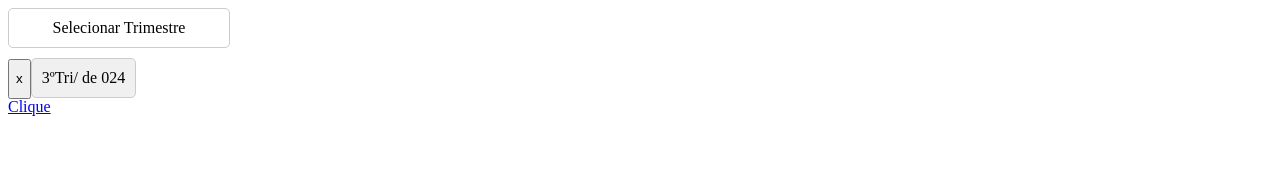
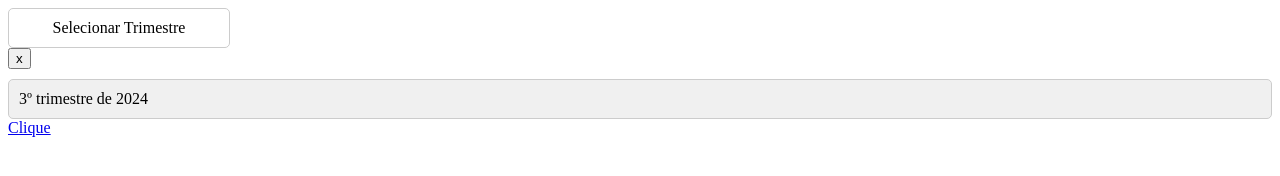
Before and after one commit to Diogo-Diass/Calendar-semestre, a plain HTML site: page trimestres.html in a window 1280 px wide. Drawn offline with Linux system fonts and the light colour scheme.

Commit message:
sort de datas

```diff
--- a/trimestres.html
+++ b/trimestres.html
@@ -99,19 +99,6 @@
             border: 1px solid #ccc;
             border-radius: 5px;
         }
-
-        #TrimestresSalvo{
-            display: flex;
-        }
-
-        #TrimestresSalvo div{
-            display: flex;
-            align-items: baseline;
-        }
-
-        .buttonDelete{
-            height: 80%;
-        }
     </style>
 </head>
 
@@ -120,8 +107,8 @@
     <div class="input-like-div" id="calendarInputTrimestre">Selecionar Trimestre
         <div class="dropdown" id="dropdownMenuTrimestre" style="display: none">
             <div class="year-navigation">
-                <svg xmlns="http://www.w3.org/2000/svg" id="anteriorTrimestre" width="16" height="16" fill="currentColor"
-                    class="bi bi-arrow-left-short" viewBox="0 0 16 16">
+                <svg xmlns="http://www.w3.org/2000/svg" id="anteriorTrimestre" width="16" height="16"
+                    fill="currentColor" class="bi bi-arrow-left-short" viewBox="0 0 16 16">
                     <path fill-rule="evenodd"
                         d="M12 8a.5.5 0 0 1-.5.5H5.707l2.147 2.146a.5.5 0 0 1-.708.708l-3-3a.5.5 0 0 1 0-.708l3-3a.5.5 0 1 1 .708.708L5.707 7.5H11.5a.5.5 0 0 1 .5.5" />
                 </svg>
@@ -174,6 +161,7 @@
             let tri3 = document.getElementById("tri3").checked;
             let tri4 = document.getElementById("tri4").checked;
             selectedTrimestres[year] = { tri1, tri2, tri3, tri4 };
+            console.log(selectedTrimestres)
         }
 
         function restoreSelectedTrimestres(year) {
@@ -218,26 +206,17 @@
         function toggleCardTrimestre(trimestreText, isChecked) {
             let div = document.getElementById("TrimestresSalvo");
             let ano = document.getElementById("anoTrimestre").textContent;
-    let spanId = `${trimestreText}-${ano}`;
-    let existingSpan = document.getElementById(spanId);
 
             let trimestreFormat = trimestreText.substring(0, 6) + "/" + ano;
             let trimestreFormatSemEspaco = trimestreFormat.replace(/\s/g, '');
 
+            let spanId = trimestreFormatSemEspaco;
+            let existingSpan = document.getElementById(spanId);
+
+
+
             if (isChecked) {
                 if (!existingSpan) {
-            let span = document.createElement("span");
-            let buttonDelete = document.createElement("button")
-            let divCriada = document.createElement("div")
-            buttonDelete.innerHTML = "x"
-            buttonDelete.classList.add("buttonDelete")
-            span.innerHTML = `${trimestreText} de ${ano}`;
-            span.classList.add("span");
-            divCriada.id = spanId;
-            divCriada.appendChild(buttonDelete)
-            divCriada.appendChild(span);
-
-            div.appendChild(divCriada)
 
                     arrayTrimestres.push(trimestreFormatSemEspaco);
 
@@ -254,49 +233,72 @@
                         return sortKeyB - sortKeyA;
                     });
 
-            div.innerHTML = ""; // Limpa os elementos filhos antes de reordenar
+                    div.innerHTML = ""
 
-            arrayTrimestres.forEach((trimestreFormatSemEspaco, index) => {
-                let trimestreText = trimestreFormatSemEspaco.substring(0, 6);
-                let ano = trimestreFormatSemEspaco.substring(7, 11);
-
-                let divCriada = document.createElement("div");
-                let buttonDelete = document.createElement("button");
+                    arrayTrimestres.forEach(valor => {
                         let span = document.createElement("span");
-
-                buttonDelete.innerHTML = "x";
-                buttonDelete.classList.add("buttonDelete");
-                span.innerHTML = `${trimestreText} de ${ano}`;
+                        let buttonDelete = document.createElement("button")
+                        let divCriada = document.createElement("div")
+                        buttonDelete.innerHTML = "x"
+                        let trimestreFormat = valor.substring(0, 1)
+                        let anoFormat = valor.substring(6, 10)
+                        span.innerHTML = trimestreFormat + "º trimestre de " + anoFormat
                         span.classList.add("span");
-
-                divCriada.id = `${trimestreText}-${ano}`;
-                divCriada.appendChild(buttonDelete);
+                        divCriada.id = valor;
+                        divCriada.setAttribute("data-trimestre", valor.split("/")[0].substring(0, 1)); // Define data-trimestre no divCriada
+                        divCriada.appendChild(buttonDelete)
                         divCriada.appendChild(span);
 
-                div.appendChild(divCriada);
+                        div.appendChild(divCriada)
+
+                        let children = div.children
+
+                        for (let i = 0; i < children.length; i++) {
+                            children[i].setAttribute("data-index", i);
+                        }
 
                         buttonDelete.addEventListener("click", function () {
-                    arrayTrimestres = arrayTrimestres.filter((_, i) => i !== index);
-                    divCriada.remove();
-                    window.listaDatas = arrayTrimestres;
-                    document.querySelector(`input[data-trimestre="${trimestreText[0]}"]`).checked = false;
+
+                            let index = divCriada.getAttribute("data-index")
+                            divCriada.remove()
+                            arrayTrimestres.splice(index, 1)
+
+                            let children = div.children
+
+                            for (let i = 0; i < children.length; i++) {
+                                children[i].setAttribute("data-index", i);
+                            }
+
+                            console.log(trimestreText[0])
+
+                            document.querySelector(`input[data-trimestre="${divCriada.getAttribute("data-trimestre")}"]`).checked = false;
+
+                           setTimeout(() => {
+                                document.getElementById("dropdownMenuTrimestre").style.display = ""
+                            }, 0)
+
+                            saveSelectedTrimestres(ano)
+                            restoreSelectedTrimestres(ano)
+
+                        })
+
+                        window.listaDatas = arrayTrimestres
+
                     });
 
-                divCriada.setAttribute("data-index", index);
-            });
-
-            window.listaDatas = arrayTrimestres;
 
                 }
             } else {
                 if (existingSpan) {
                     div.removeChild(existingSpan);
+
                     arrayTrimestres = arrayTrimestres.filter(trimestreFilt => trimestreFilt !== trimestreFormatSemEspaco);
-            window.listaDatas = arrayTrimestres;
+
+                    window.listaDatas = arrayTrimestres
+
                 }
             }
         }
-
 
         function eventosCalendarioTrimestre() {
             let proximo = document.getElementById("proximoTrimestre");
```
Lines whose indentation alone changed are shown as unchanged.
